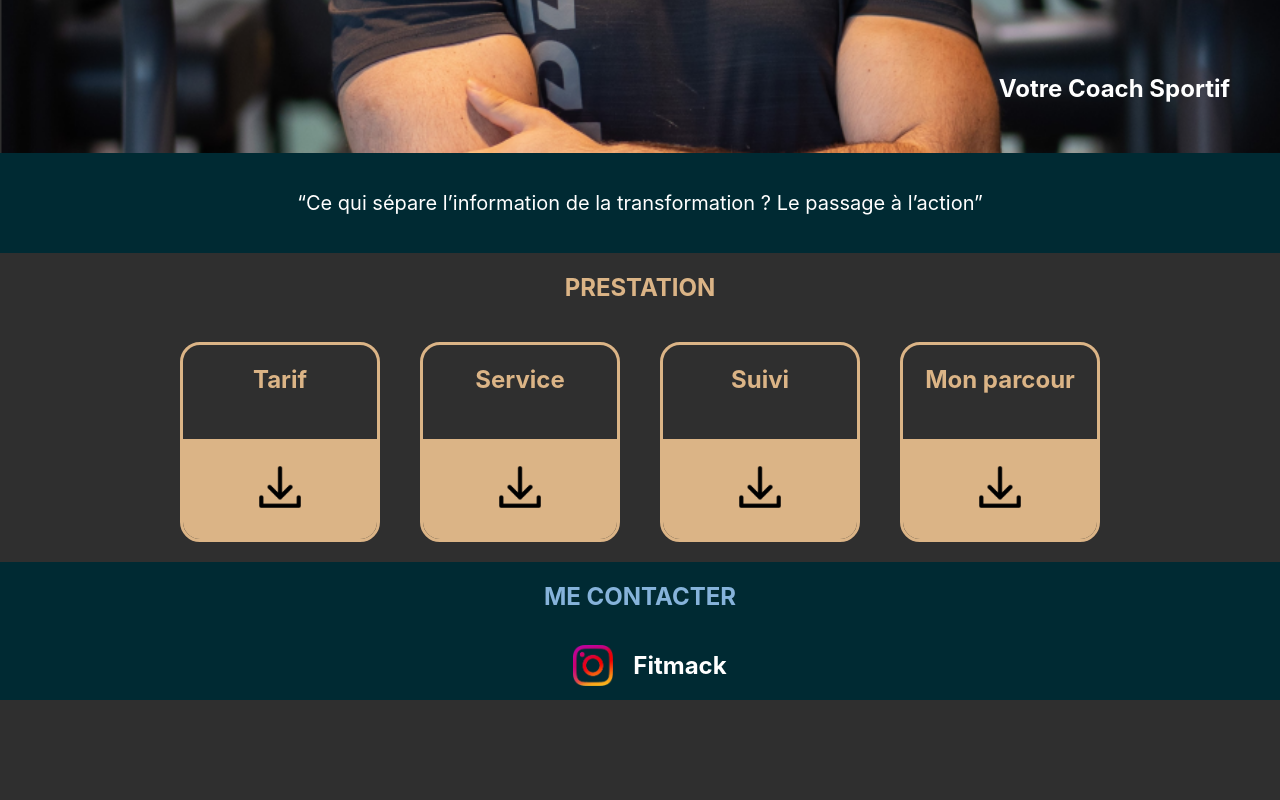
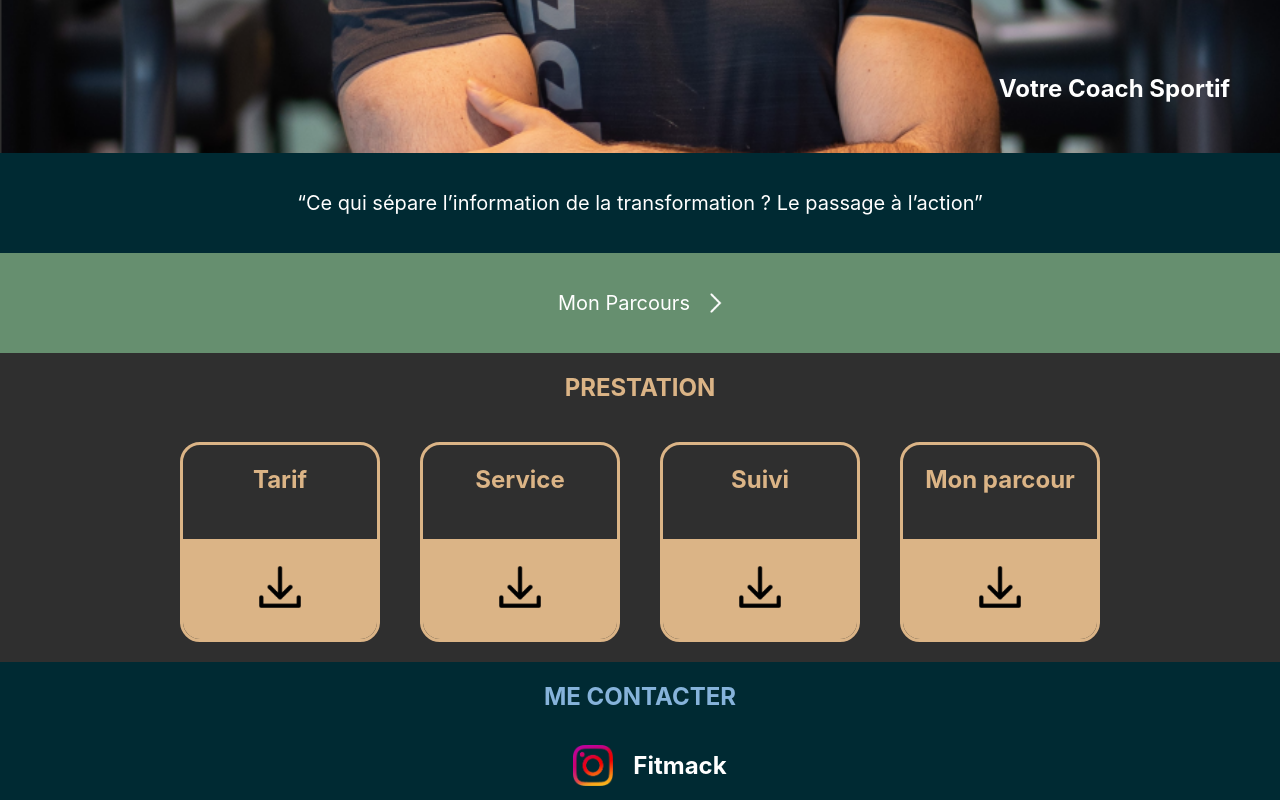
Before and after one commit to Bastien-Aletrut/fitmack3, a React (Create React App) app: page / in a window 1280 px wide. Shown: the part 647-1447 px from the top of the page. Before the commit the page ends 1347 px from the top, so only its background shows below. Built offline with nearby package versions, Linux system fonts and the light colour scheme.

Commit message:
update Routes

```diff
--- a/package.json
+++ b/package.json
@@ -8,6 +8,7 @@
     "@testing-library/user-event": "^13.5.0",
     "react": "^18.2.0",
     "react-dom": "^18.2.0",
+    "react-router-dom": "^6.10.0",
     "react-scripts": "5.0.1",
     "web-vitals": "^2.1.4"
   },
--- a/src/App.css
+++ b/src/App.css
@@ -7,14 +7,3 @@
 }
 body::-webkit-scrollbar {
   width: 0px !important}
-body {
-  background: var(--color-bg);
-}
-
-.navbar{
-  position: fixed;
-  top: 20px;
-  right: 20px;
-  height: 20px;
-  width: 20px;
-}
--- a/src/App.js
+++ b/src/App.js
@@ -1,15 +1,14 @@
-import { Accueil, Contact, Navbar, Prestation, Citation } from "./containers";
-
+import { AccueilPage,PresentationPage } from "./containers";
+import {Routes, Route } from "react-router-dom";
 import "./App.css";
 
 function App() {
   return (
     <div className="App">
-      <Navbar />
-      <Accueil />
-      <Citation />
-      <Prestation />
-      <Contact />
+      <Routes>
+        <Route path="/" element={<AccueilPage />}/>
+        <Route path="/presentation" element={<PresentationPage />}/>
+      </Routes>
     </div>
   );
 }
--- /dev/null
+++ b/src/containers/accueilPage/AccueilPage.jsx
@@ -0,0 +1,25 @@
+import React from 'react';
+import './accueilPage.css';
+import Navbar from "../navbar/Navbar";
+import Accueil from "../accueil/Accueil";
+import Citation from "../citation/Citation";
+import Presentation from "../presentation/Presentation";
+import Prestation from "../prestation/Prestation";
+import Contact from "../contact/Contact";
+function AccueilPage() {
+    document.body.classList.remove('col-green')
+    document.body.classList.add('col-grey')
+return(
+      <div className="Acc-p">
+    <Navbar />
+    <Accueil />
+    <Citation />
+    <Presentation/>
+    <Prestation />
+    <Contact />
+    </div>
+
+);
+}
+
+export default AccueilPage;
--- /dev/null
+++ b/src/containers/accueilPage/accueilPage.css
@@ -0,0 +1,4 @@
+
+  .col-grey{
+    background-color: #2F2F2F;
+  }
--- a/src/containers/index.js
+++ b/src/containers/index.js
@@ -1,6 +1,8 @@
 export { default as Accueil } from "./accueil/Accueil";
 export { default as Contact } from "./contact/Contact";
 export { default as Prestation } from "./prestation/Prestation";
-export { default as Prescard } from "./prescard/Prescard";
 export { default as Navbar } from "./navbar/Navbar";
 export { default as Citation } from "./citation/Citation";
+export { default as Presentation } from "./presentation/Presentation";
+export { default as AccueilPage } from "./accueilPage/AccueilPage";
+export { default as PresentationPage } from "./presentationPage/PresentationPage";
--- /dev/null
+++ b/src/containers/presentation/Presentation.jsx
@@ -0,0 +1,19 @@
+import React from "react";
+import "./presentation.css";
+import arrow from "../../assets/arrow.png";
+import { Link } from "react-router-dom";
+
+function Presentation() {
+
+    return(
+        <Link to="/presentation">
+            <div className="pre-all">
+                <div className="pre-title">
+                    Mon Parcours
+                </div>
+                <img className="pre-icon" src={arrow} alt="" />
+            </div>
+        </Link>
+    );
+}
+export default Presentation;
--- /dev/null
+++ b/src/containers/presentation/presentation.css
@@ -0,0 +1,63 @@
+@media screen and (max-width: 480px) {
+    .pre-all {
+      height: 100px;
+      background-color: #668F6F;
+      display: flex;
+      justify-content: center;
+      align-items: center;
+    }
+    .pre-title {
+      font-family: "Inter";
+      font-style: normal;
+      color: rgb(255, 255, 255);
+      font-size: 20px;
+      line-height: 24px;
+      text-align: center;
+    }
+    .pre-icon {
+        height: 20px;
+        margin-left:20px ;
+    }
+  }
+  @media screen and (min-width: 480px) and (max-width: 1024px) {
+    .pre-all {
+      height: 100px;
+      background-color: #668F6F;
+      display: flex;
+      justify-content: center;
+      align-items: center;
+    }
+    .pre-title {
+      font-family: "Inter";
+      font-style: normal;
+      color: rgb(255, 255, 255);
+      font-size: 20px;
+      line-height: 24px;
+      text-align: center;
+    }
+    .pre-icon {
+        height: 20px;
+        margin-left:20px ;
+    }
+  }
+  @media screen and (min-width: 1024px) {
+    .pre-all {
+      height: 100px;
+      background-color: #668F6F;
+      display: flex;
+      justify-content: center;
+      align-items: center;
+    }
+    .pre-title {
+      font-family: "Inter";
+      font-style: normal;
+      color: rgb(255, 255, 255);
+      font-size: 20px;
+      line-height: 24px;
+      text-align: center;
+    }
+    .pre-icon {
+        height: 20px;
+        margin-left:20px ;
+    }
+  }
--- /dev/null
+++ b/src/containers/presentationPage/PresentationPage.jsx
@@ -0,0 +1,18 @@
+import React from "react";
+import "./presentationPage.css";
+import arrow from "../../assets/arrow.png";
+
+function PresentationPage() {
+    document.body.classList.add('col-green')
+    document.body.classList.remove('col-grey')
+    return(
+    <div className="prePage-all">
+        <div className="prePage-title">
+        Mon Parcours
+        </div>
+        <img className="prePage-icon" src={arrow} alt="" />
+    </div>
+
+    );
+}
+export default PresentationPage;
--- /dev/null
+++ b/src/containers/presentationPage/presentationPage.css
@@ -0,0 +1,5 @@
+
+  .col-green{
+    background-color: #668F6F;
+  min-height: 1px;
+}
--- a/src/index.js
+++ b/src/index.js
@@ -1,7 +1,12 @@
 import React from 'react';
+
 import ReactDOM from 'react-dom';
 
 import App from './App';
 import './index.css';
-
-ReactDOM.render(<App />, document.getElementById('root'));
+import { BrowserRouter } from 'react-router-dom';
+ReactDOM.render(
+    <BrowserRouter>
+    <App />
+    </BrowserRouter>
+, document.getElementById('root'));
```
Also changed, not shown: src/assets/arrow.png (added), 1 other file (tests, documents, lock files or other folders).
